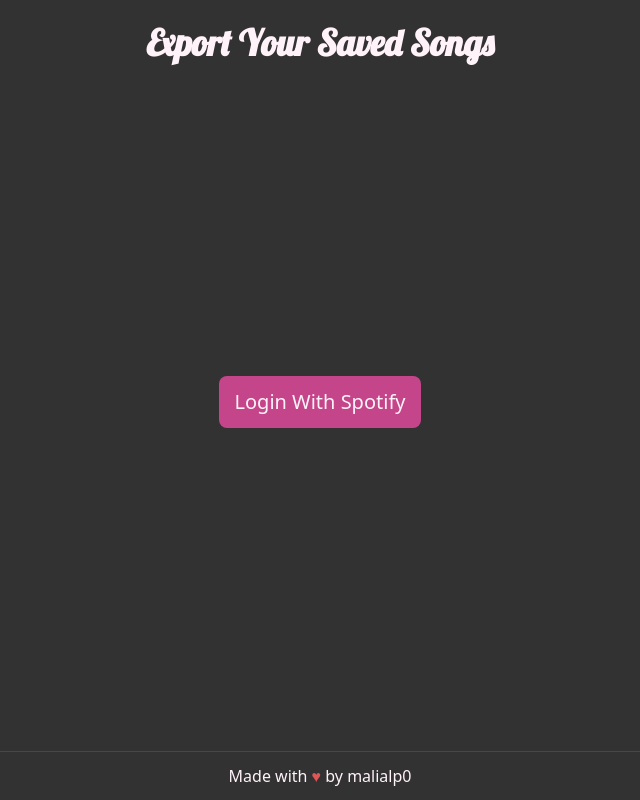
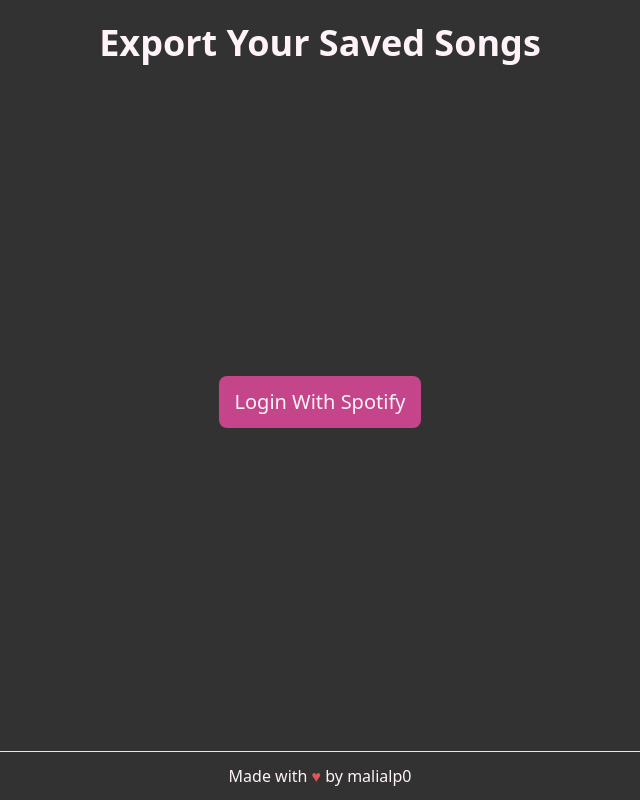
Before and after one commit to malialp/spotify-export-saved, a React (Vite) app: page / in a window 1280 px wide. Shown: the whole page, without its empty margins (320-960 px from the left). Built offline with nearby package versions, Linux system fonts and the light colour scheme.

Commit message:
add custom color

```diff
--- a/tailwind.config.js
+++ b/tailwind.config.js
@@ -4,10 +4,12 @@
   theme: {
     extend: {
       fontFamily: {
-        lobster: ["Lobster", "sans-serif"],
+        poppins: ["Poppins", "sans-serif"],
       },
       colors: {
-        darkgray: "rgba(255,255,255,0.1)",
+        dark: "#1a1a1a",
+        light: "#fcfcfc",
+        midLight: "rgba(252, 252, 252, 0.5)",
       },
     },
   },
```
